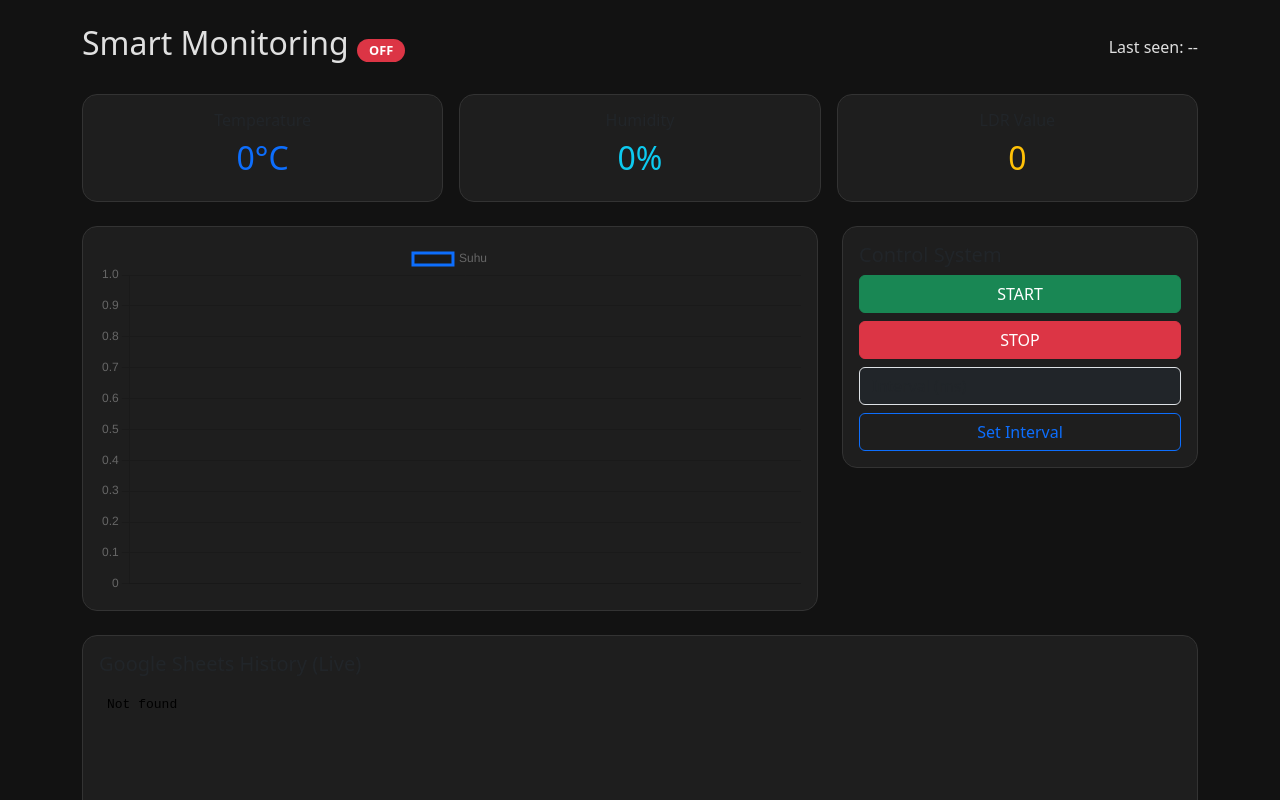
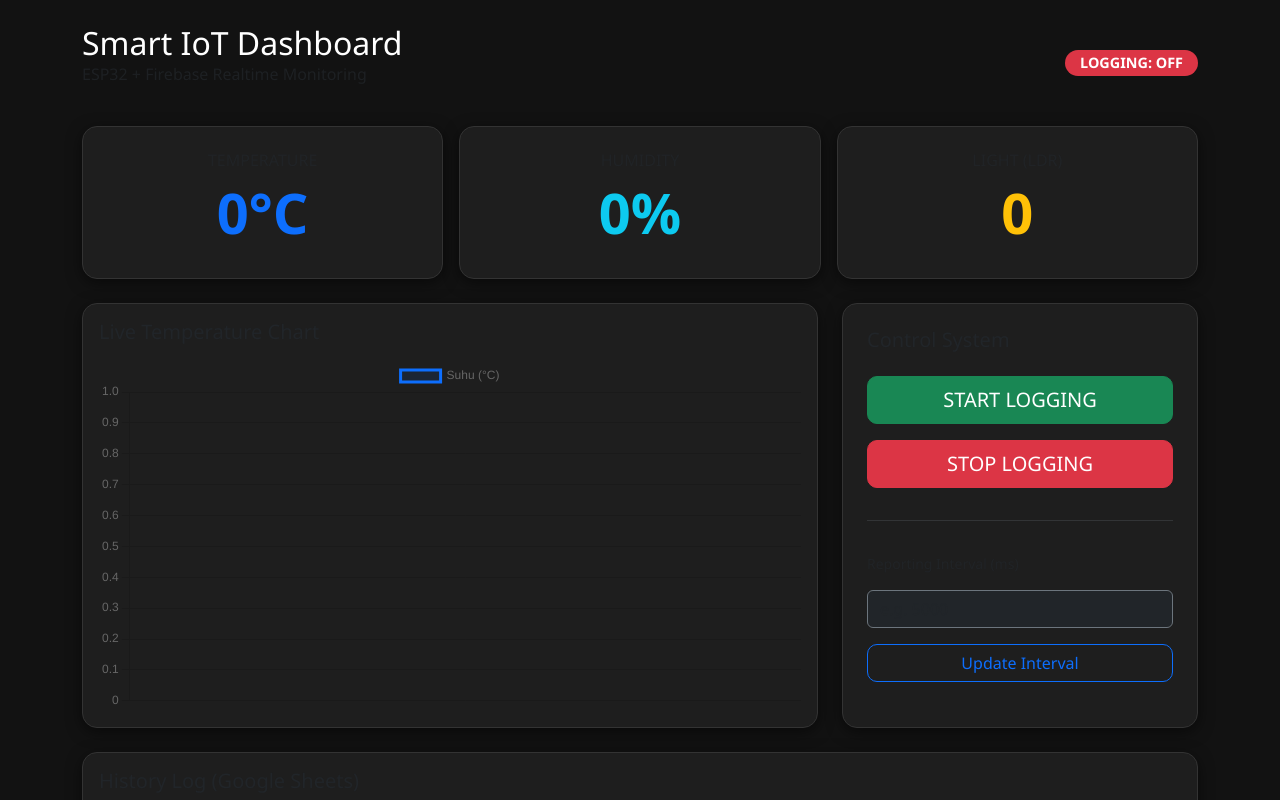
Before and after one commit to naylahelmaliatptu25/html-starter, a website: page index.html in a window 1280 px wide. Shown: the top 800 px of the page. Drawn offline with nearby package versions, Linux system fonts and the light colour scheme; no server answers.

Commit message:
Update index.html

```diff
--- a/index.html
+++ b/index.html
@@ -7,99 +7,145 @@
     <link href="https://cdn.jsdelivr.net/npm/bootstrap@5.3.0/dist/css/bootstrap.min.css" rel="stylesheet">
     <script src="https://cdn.jsdelivr.net/npm/chart.js"></script>
     <style>
-        body { background-color: #121212; color: #e0e0e0; }
-        .card { background-color: #1e1e1e; border: 1px solid #333; border-radius: 15px; }
-        .status-badge { font-size: 0.8rem; padding: 5px 12px; border-radius: 20px; }
+        body { background-color: #121212; color: #e0e0e0; font-family: 'Segoe UI', Tahoma, Geneva, Verdana, sans-serif; }
+        .card { background-color: #1e1e1e; border: 1px solid #333; border-radius: 15px; box-shadow: 0 4px 15px rgba(0,0,0,0.5); }
+        .status-badge { font-size: 0.9rem; padding: 6px 15px; border-radius: 20px; }
+        .btn-luxe { border-radius: 10px; transition: 0.3s; }
+        iframe { border-radius: 15px; width: 100%; background: white; }
     </style>
 </head>
 <body class="p-4">
     <div class="container">
         <header class="d-flex justify-content-between align-items-center mb-4">
-            <h2>Smart Monitoring <span id="statusLog" class="badge bg-danger status-badge">OFF</span></h2>
-            <div id="lastSeen">Last seen: --</div>
+            <div>
+                <h2 class="mb-0 text-white">Smart IoT Dashboard</h2>
+                <p class="text-muted">ESP32 + Firebase Realtime Monitoring</p>
+            </div>
+            <span id="statusLog" class="badge bg-danger status-badge">LOGGING: OFF</span>
         </header>
 
-        <div class="row g-3 mb-4">
+        <div class="row g-3 mb-4 text-center">
             <div class="col-md-4">
-                <div class="card p-3 text-center">
-                    <h6>Temperature</h6>
-                    <h2 id="tempVal" class="text-primary">0°C</h2>
+                <div class="card p-4">
+                    <h6 class="text-uppercase text-muted">Temperature</h6>
+                    <h1 id="tempVal" class="display-4 fw-bold text-primary">0°C</h1>
                 </div>
             </div>
             <div class="col-md-4">
-                <div class="card p-3 text-center">
-                    <h6>Humidity</h6>
-                    <h2 id="humiVal" class="text-info">0%</h2>
+                <div class="card p-4">
+                    <h6 class="text-uppercase text-muted">Humidity</h6>
+                    <h1 id="humiVal" class="display-4 fw-bold text-info">0%</h1>
                 </div>
             </div>
             <div class="col-md-4">
-                <div class="card p-3 text-center">
-                    <h6>LDR Value</h6>
-                    <h2 id="ldrVal" class="text-warning">0</h2>
+                <div class="card p-4">
+                    <h6 class="text-uppercase text-muted">Light (LDR)</h6>
+                    <h1 id="ldrVal" class="display-4 fw-bold text-warning">0</h1>
                 </div>
             </div>
         </div>
 
         <div class="row mb-4">
             <div class="col-md-8">
-                <div class="card p-3"><canvas id="myChart"></canvas></div>
+                <div class="card p-3 h-100">
+                    <h5 class="mb-3">Live Temperature Chart</h5>
+                    <canvas id="myChart"></canvas>
+                </div>
             </div>
             <div class="col-md-4">
-                <div class="card p-3">
-                    <h5>Control System</h5>
-                    <button onclick="setStatus(true)" class="btn btn-success mb-2 w-100">START</button>
-                    <button onclick="setStatus(false)" class="btn btn-danger mb-2 w-100">STOP</button>
-                    <input type="number" id="intInput" class="form-control bg-dark text-white mb-2" placeholder="Interval (ms)">
-                    <button onclick="setInterval()" class="btn btn-outline-primary w-100">Set Interval</button>
+                <div class="card p-4 h-100">
+                    <h5 class="mb-4">Control System</h5>
+                    <div class="d-grid gap-3">
+                        <button onclick="setStatus(true)" class="btn btn-success btn-lg btn-luxe">START LOGGING</button>
+                        <button onclick="setStatus(false)" class="btn btn-danger btn-lg btn-luxe">STOP LOGGING</button>
+                        <hr class="border-secondary">
+                        <label class="small text-muted">Reporting Interval (ms)</label>
+                        <input type="number" id="intInput" class="form-control bg-dark text-white border-secondary" placeholder="e.g. 5000">
+                        <button onclick="changeInterval()" class="btn btn-outline-primary btn-luxe">Update Interval</button>
+                    </div>
                 </div>
             </div>
         </div>
 
-        <div class="card p-3 mt-4">
-            <h5>Google Sheets History (Live)</h5>
-            <iframe src="URL_GOOGLE_SHEET_PUBLISH" style="height: 300px; border:none;"></iframe>
+        <div class="card p-3">
+            <h5 class="mb-3">History Log (Google Sheets)</h5>
+            <iframe src="SILAHKAN_PASTE_URL_PUBLISH_GOOGLE_SHEET_DISINI" height="400"></iframe>
         </div>
     </div>
 
     <script src="https://www.gstatic.com/firebasejs/8.10.0/firebase-app.js"></script>
     <script src="https://www.gstatic.com/firebasejs/8.10.0/firebase-database.js"></script>
+
     <script>
-        const firebaseConfig = { /* PASTE CONFIG ANDA DI SINI */ };
+        const firebaseConfig = {
+            apiKey: "AIzaSyCINppULfygb28LkPePah3KhAvwGXUTyOk",
+            authDomain: "dashboard-iot-a0aa3.firebaseapp.com",
+            databaseURL: "https://dashboard-iot-a0aa3-default-rtdb.asia-southeast1.firebasedatabase.app",
+            projectId: "dashboard-iot-a0aa3",
+            storageBucket: "dashboard-iot-a0aa3.firebasestorage.app",
+            messagingSenderId: "934627997292",
+            appId: "1:934627997292:web:0f1144dac6b3ab65494a49",
+            measurementId: "G-TTH8YLT04P"
+        };
+
         firebase.initializeApp(firebaseConfig);
         const db = firebase.database();
 
-        // Realtime Listener
+        // Listen data sensor
         db.ref('monitoring').on('value', (snap) => {
             const data = snap.val();
-            document.getElementById('tempVal').innerText = data.suhu + "°C";
-            document.getElementById('humiVal').innerText = data.kelembapan + "%";
-            document.getElementById('ldrVal').innerText = data.cahaya;
-            updateChart(data.suhu, data.kelembapan);
+            if(data) {
+                document.getElementById('tempVal').innerText = data.suhu + "°C";
+                document.getElementById('humiVal').innerText = data.kelembapan + "%";
+                document.getElementById('ldrVal').innerText = data.cahaya;
+                updateChart(data.suhu);
+            }
         });
 
+        // Listen status logging
         db.ref('settings/logging').on('value', (snap) => {
             const status = snap.val();
             const badge = document.getElementById('statusLog');
-            badge.innerText = status ? "ON" : "OFF";
+            badge.innerText = status ? "LOGGING: ON" : "LOGGING: OFF";
             badge.className = status ? "badge bg-success status-badge" : "badge bg-danger status-badge";
         });
 
         function setStatus(val) { db.ref('settings').update({logging: val}); }
-        function setInterval() {
+        function changeInterval() {
             const val = parseInt(document.getElementById('intInput').value);
-            db.ref('settings').update({interval: val});
+            if(val >= 1000) {
+                db.ref('settings').update({interval: val});
+                alert("Interval updated to " + val + "ms");
+            } else {
+                alert("Minimal interval 1000ms (1 detik)");
+            }
         }
 
-        // Chart.js Setup (Sederhana)
+        // Chart Config
         const ctx = document.getElementById('myChart').getContext('2d');
         const chart = new Chart(ctx, {
             type: 'line',
-            data: { labels: [], datasets: [{label: 'Suhu', data: [], borderColor: '#0d6efd'}] }
+            data: {
+                labels: [],
+                datasets: [{
+                    label: 'Suhu (°C)',
+                    data: [],
+                    borderColor: '#0d6efd',
+                    backgroundColor: 'rgba(13, 110, 253, 0.1)',
+                    fill: true,
+                    tension: 0.4
+                }]
+            },
+            options: { responsive: true, scales: { y: { beginAtZero: false }, x: { display: false } } }
         });
-        function updateChart(s, h) {
-            if(chart.data.labels.length > 10) chart.data.labels.shift();
+
+        function updateChart(temp) {
+            if(chart.data.labels.length > 15) {
+                chart.data.labels.shift();
+                chart.data.datasets[0].data.shift();
+            }
             chart.data.labels.push(new Date().toLocaleTimeString());
-            chart.data.datasets[0].data.push(s);
+            chart.data.datasets[0].data.push(temp);
             chart.update();
         }
     </script>
```
